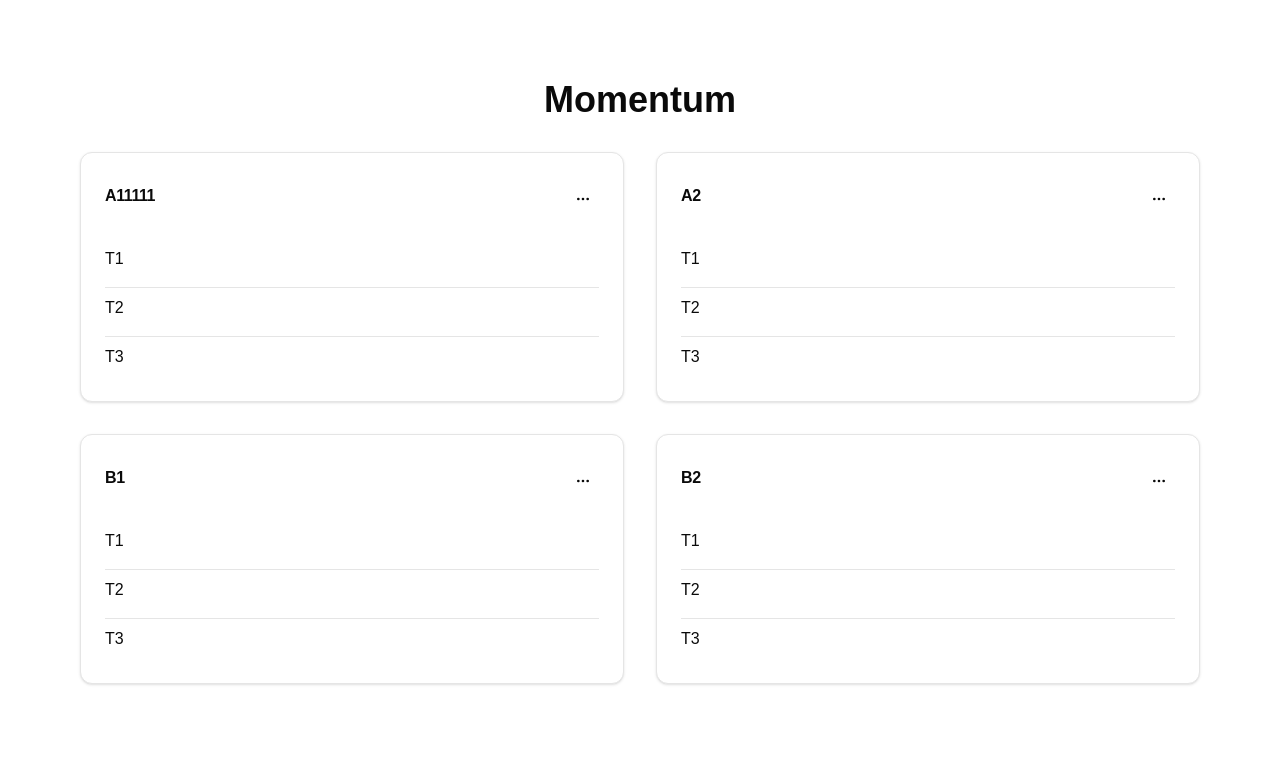
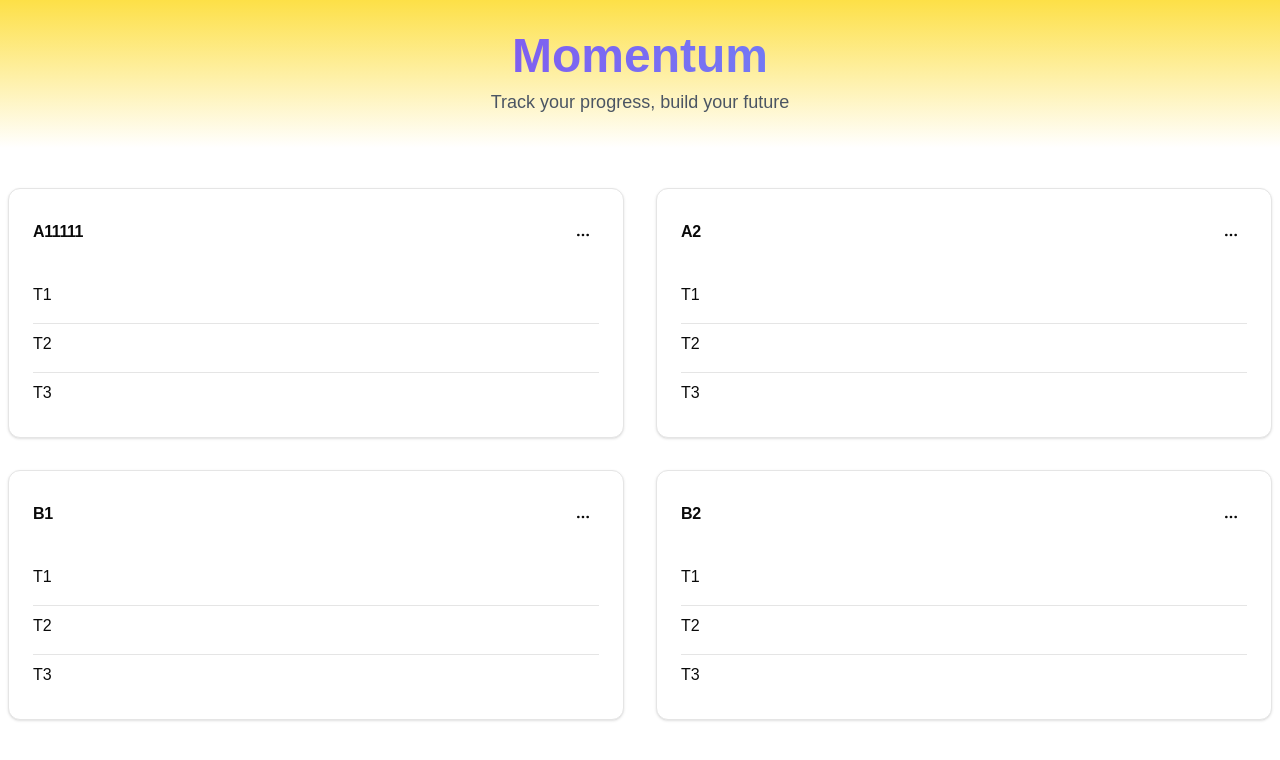
Before and after one commit to Uhan19/momentum, a Next.js app: page / in a window 1280 px wide. Shown: the top 760 px of the page. Built offline with nearby package versions, Linux system fonts and the light colour scheme.

Commit message:
Add header component

```diff
--- /dev/null
+++ b/src/app/components/header/header.tsx
@@ -0,0 +1,12 @@
+export const Header = () => {
+  return (
+    <header className="mb-4 sm:mb-8 text-center bg-gradient-to-b from-yellow-300 to-white dark:from-purple-900/40 dark:to-transparent p-8">
+      <h1 className="text-4xl md:text-5xl font-bold bg-gradient-to-r from-purple-600 to-blue-400 bg-clip-text text-transparent hover:scale-105 transition-transform duration-300">
+        Momentum
+      </h1>
+      <p className="mt-2 text-gray-600 dark:text-gray-400 text-lg">
+        Track your progress, build your future
+      </p>
+    </header>
+  );
+};
--- /dev/null
+++ b/src/app/components/workout/start-workout.tsx
@@ -0,0 +1,12 @@
+import { WorkoutCard } from './workout-card';
+
+export const StartWorkout = () => {
+  return (
+    <div className="grid grid-cols-2 gap-6 sm:gap-8 p-2">
+      <WorkoutCard title="A11111" />
+      <WorkoutCard title="A2" />
+      <WorkoutCard title="B1" />
+      <WorkoutCard title="B2" />
+    </div>
+  );
+};
--- a/src/app/page.tsx
+++ b/src/app/page.tsx
@@ -1,16 +1,13 @@
-import { WorkoutCard } from './components/workout-card';
+import { Header } from './components/header/header';
+import { StartWorkout } from './components/workout/start-workout';
+import { WorkoutCard } from './components/workout/workout-card';
 
 export default function Home() {
   return (
-    <div className="min-h-screen p-4 pb-20 sm:p-8 md:p-20 font-[family-name:var(--font-font-geist-sans)]">
-      <header className="mb-8">
-        <h1 className="text-4xl font-bold text-center">Momentum</h1>
-      </header>
-      <main className="grid grid-cols-1 sm:grid-cols-2 gap-4 sm:gap-8">
-        <WorkoutCard title="A11111" />
-        <WorkoutCard title="A2" />
-        <WorkoutCard title="B1" />
-        <WorkoutCard title="B2" />
+    <div className="min-h-screen font-[family-name:var(--font-font-geist-sans)]">
+      <Header />
+      <main>
+        <StartWorkout />
       </main>
     </div>
   );
```
Also changed, not shown: src/app/components/workout/workout-card.tsx (renamed from src/app/components/workout-card.tsx), src/app/components/workout/workout-details.tsx (renamed from src/app/components/workout-details.tsx).
